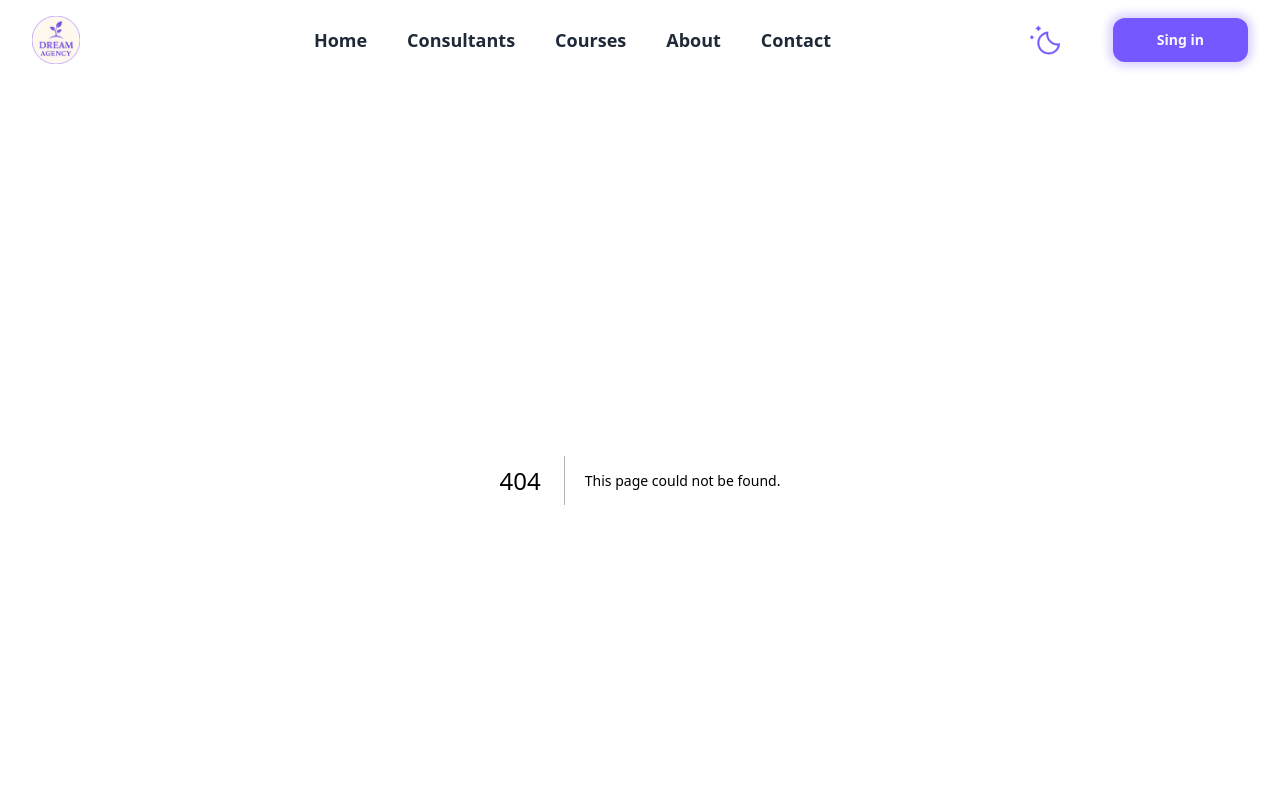
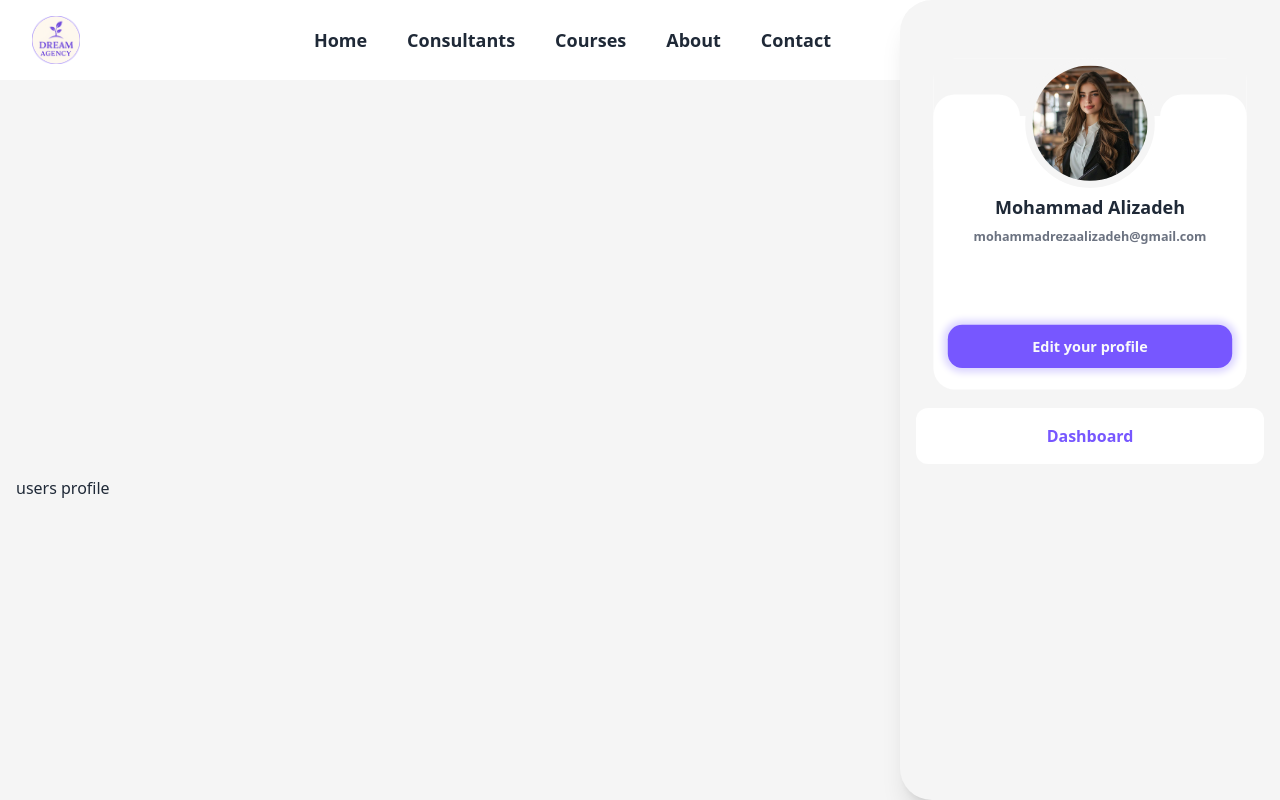
Before and after one commit to DreamAgencyhub/Front-end, a Next.js app: page /profile in a window 1280 px wide. Before the commit this address had no page. Shown: the top 800 px of the page. Built offline with nearby package versions, Linux system fonts and the light colour scheme.

Commit message:
feat: add user dashboard routes and folders structure and add userInfoCard component

```diff
--- /dev/null
+++ b/app/(public)/(user)/profile/Dashboard.tsx
@@ -0,0 +1,9 @@
+import MobileSidebar from "./MobileSidebar";
+
+export default function Dashboard() {
+  return (
+    <div className="">
+      <MobileSidebar />
+    </div>
+  );
+}
--- /dev/null
+++ b/app/(public)/(user)/profile/MobileSidebar.tsx
@@ -0,0 +1,11 @@
+import Nav from "./Nav";
+import UserInfoCard from "./UserInfoCard";
+
+export default function MobileSidebar() {
+  return (
+    <div className="fixed right-0 bottom-0 top-0  bg-default-color z-100 flex flex-col items-center py-10 px-4 shadow-xl rounded-l-4xl ">
+      <UserInfoCard />
+      <Nav />
+    </div>
+  );
+}
--- /dev/null
+++ b/app/(public)/(user)/profile/Nav.tsx
@@ -0,0 +1,37 @@
+import Link from "next/link";
+
+const navigationInfo = [
+  {
+    label: "Dashboard",
+    href: "/profile",
+    icon: "",
+  },
+  {
+    label: "Courses",
+    href: "/profile/courses",
+    icon: "",
+  },
+  {
+    label: "Reservations",
+    href: "/profile/reservations",
+    icon: "",
+  },
+  {
+    label: "Sent Tickets",
+    href: "/profile/sent-tickets",
+    icon: "",
+  },
+  {
+    label: "Support",
+    href: "/support",
+    icon: "",
+  },
+];
+
+export default function Nav() {
+  return (
+    <div className="rounded-xl py-4 px-2 bg-secondary-default flex flex-row justify-center w-full font-semibold text-primary-500 ">
+      <Link href={"/"}>Dashboard</Link>
+    </div>
+  );
+}
--- /dev/null
+++ b/app/(public)/(user)/profile/layout.tsx
@@ -0,0 +1,12 @@
+import { ReactNode } from "react";
+import Dashboard from "./Dashboard";
+
+export default function rootLayout({ children }: { children: ReactNode }) {
+  return (
+    <div className="grid grid-cols-subgrid gap-4 h-screen">
+      <Dashboard />
+
+      {children}
+    </div>
+  );
+}
--- /dev/null
+++ b/app/(public)/(user)/profile/page.tsx
@@ -0,0 +1,3 @@
+export default function page() {
+  return <div>users profile</div>;
+}
```
Also changed, not shown: app/assets/icons/bag-icon.svg (added).
